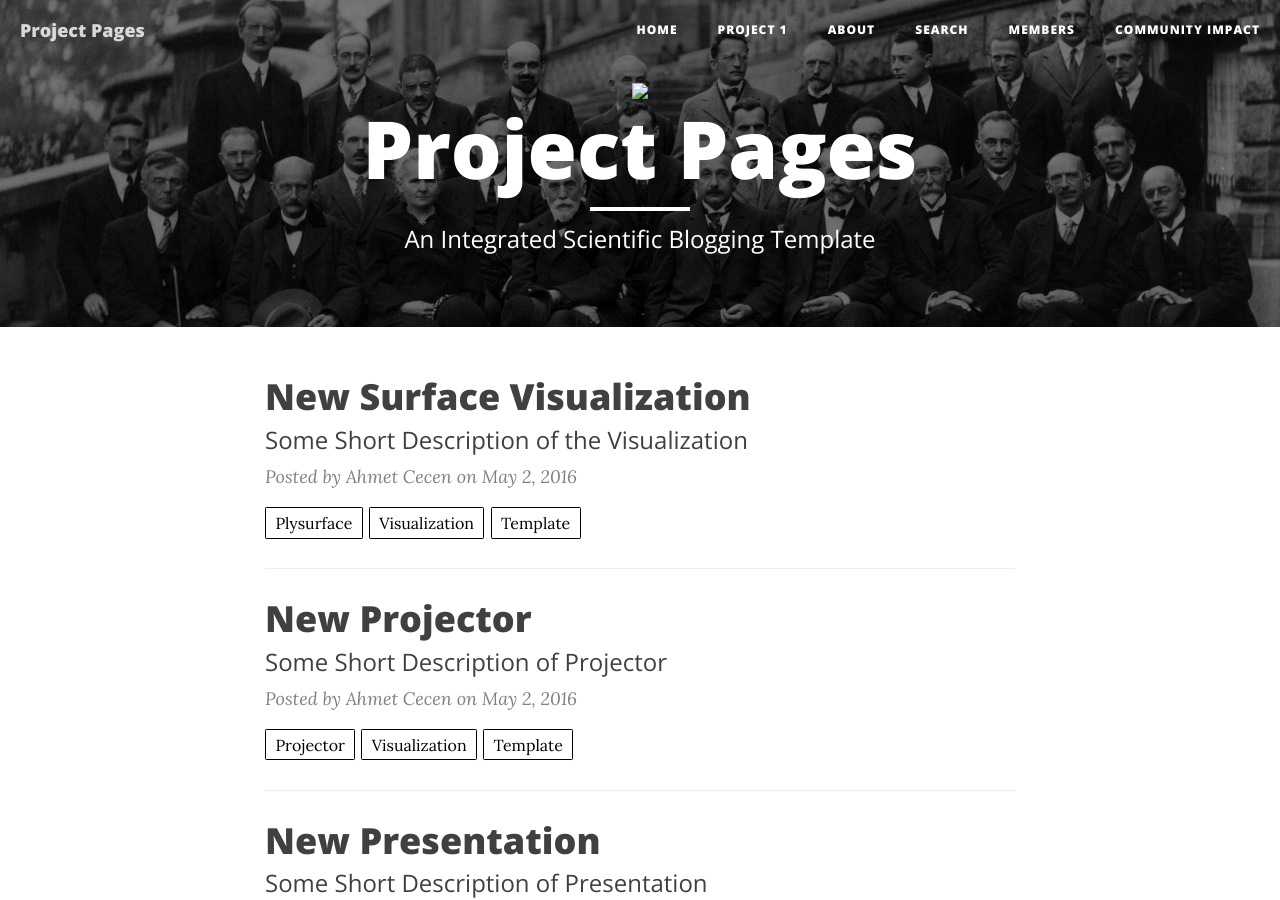
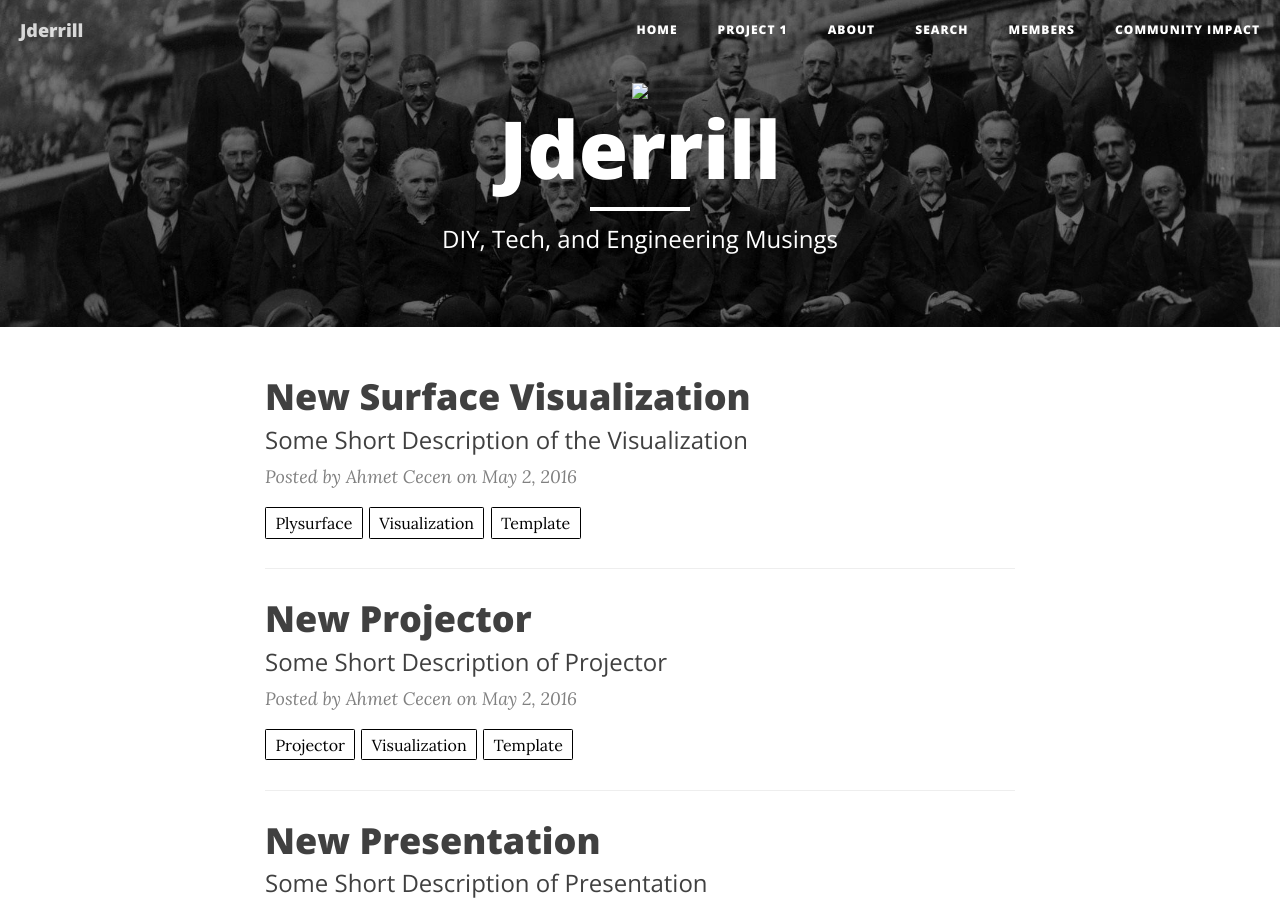
Before and after one commit to Jderrill/Jderrill.github.io, a Jekyll site: the page built from index.html, in a window 1280 px wide and 900 px high. Built offline with Jekyll 4.4.1, drawn with Linux system fonts in a browser that asks for light colours; nearby versions of some CDN libraries; the list of posts is cut into pages by our own code.

Commit message:
config update 3

```diff
--- a/_config.yml
+++ b/_config.yml
@@ -1,6 +1,6 @@
 # Site settings
-title: Project Pages
-description: "An Integrated Scientific Blogging Template"
+title: Jderrill
+description: "DIY, Tech, and Engineering Musings"
 #url: "http://localhost:4000"
 url: "https://Jderrill.github.io"
 
```
Also changed, not shown: 1 other file.
